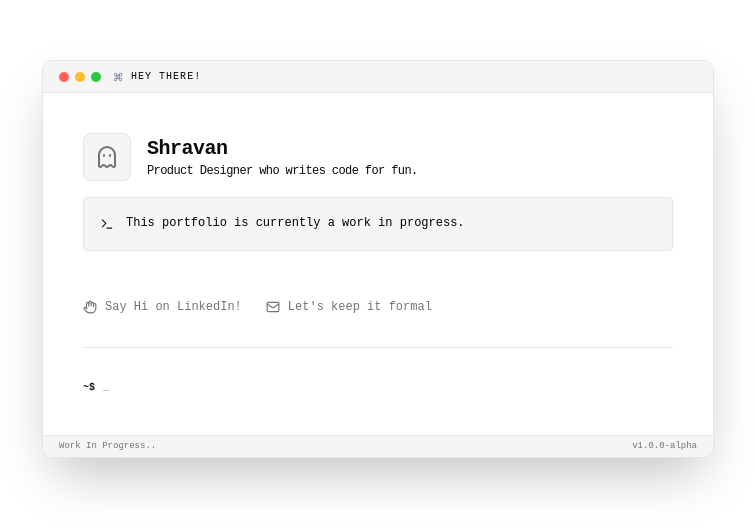
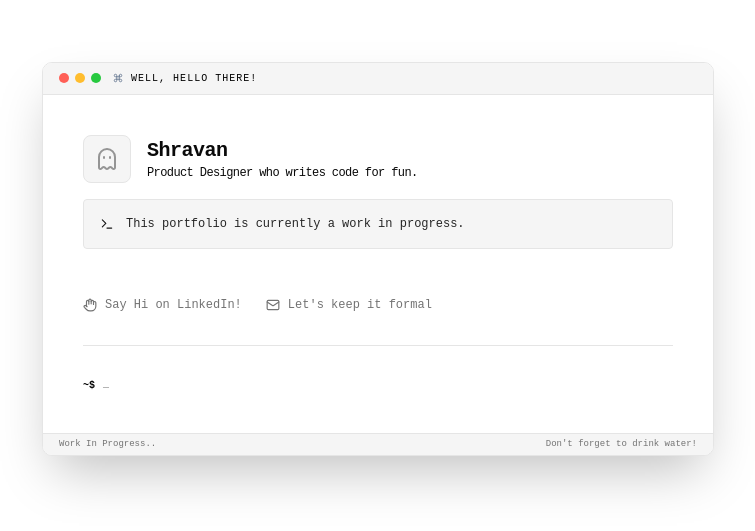
Before and after one commit to shrvb/portfolio, a React (Vite) app: page / in a window 1280 px wide. Shown: the part 141-672 px from the top of the page, without its empty margins (262-1017 px from the left). Built offline with nearby package versions, Linux system fonts and the light colour scheme.

Commit message:
polishing

```diff
--- a/src/App.tsx
+++ b/src/App.tsx
@@ -36,10 +36,10 @@ function App() {
             <div className="space-y-4">
               <div className="flex items-center gap-4">
                   <div className="w-12 h-12 bg-muted border rounded-md border-border flex items-center justify-center">
-                    <Ghost size={24} className="text-muted-foreground" />
+                    <Ghost size={24} className="animate-pulse text-muted-foreground" />
                 </div>
                 <div>
-                  <h1 className="text-h1">
+                  <h1 className="text-h1 dark:text-white">
                     {CONTENT.PROFILE.NAME}
                   </h1>
                   <p className="text-sh1">
@@ -50,11 +50,11 @@ function App() {
 
               <div className="p-4 bg-accent border border-border rounded text-xs text-accent-foreground flex items-center gap-3">
                 <Terminal size={14} />
-                <span className="text-body2">
+                <span className="text-body3">
                    <EncryptedText
                     text={CONTENT.PROFILE.WIP_MESSAGE}
                     encryptedClassName="text-neutral-500"
-                    revealedClassName="dark:text-white text-black"
+                    revealedClassName="dark:text-white text-neutral-800"
                     revealDelayMs={30}
                   />
                   </span>
@@ -77,8 +77,15 @@ function App() {
             </div>
 
             <div className={`pt-8 flex items-center gap-2 text-[10px] border-t border-border text-muted-foreground`}>
-              <span className="text-prompt">{CONTENT.SYSTEM.PROMPT}</span>
-              <span className="animate-pulse">_</span>
+              <span className="text-prompt">
+                <EncryptedText
+                    text={CONTENT.SYSTEM.PROMPT}
+                    encryptedClassName="text-neutral-500"
+                    revealedClassName="dark:text-white text-black"
+                    revealDelayMs={50}
+                  />
+              </span>
+              <span className="animate-bounce">_</span>
             </div>
           </div>
         </div>
--- a/src/constants/content.ts
+++ b/src/constants/content.ts
@@ -11,9 +11,9 @@ export const CONTENT = {
     { label: "Let's keep it formal", href: "mailto:heyshrav@gmail.com", icon: Mail },
   ],
   SYSTEM: {
-    WINDOW_TITLE: "Hey there!",
+    WINDOW_TITLE: "Well, Hello there!",
     FOOTER_LEFT: "Work In Progress..",
-    FOOTER_RIGHT: "v1.0.0-alpha",
+    FOOTER_RIGHT: "Don't forget to drink water!",
     PROMPT: "~$",
   }
 };
```
